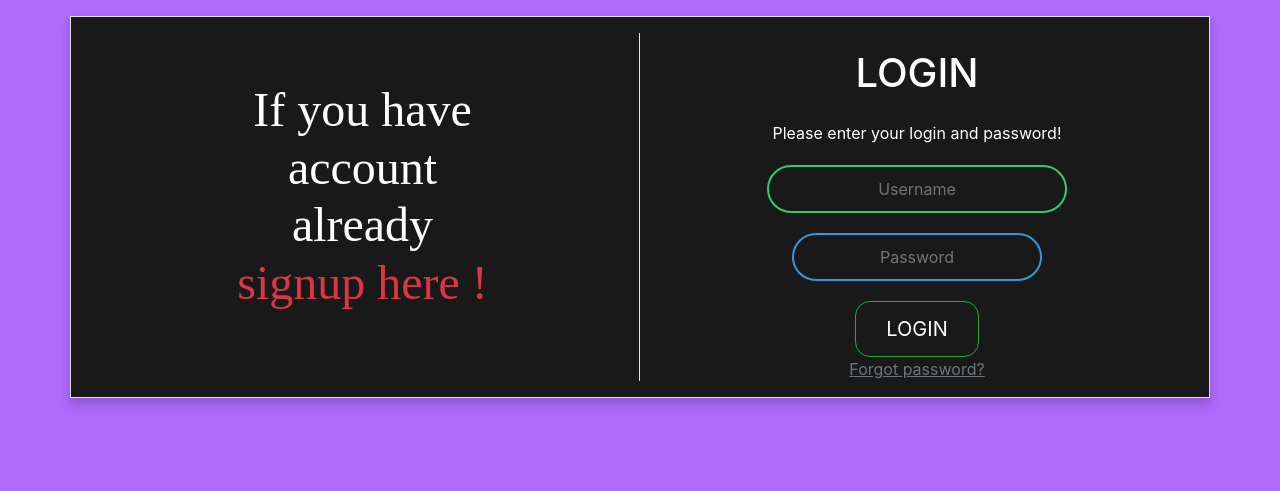
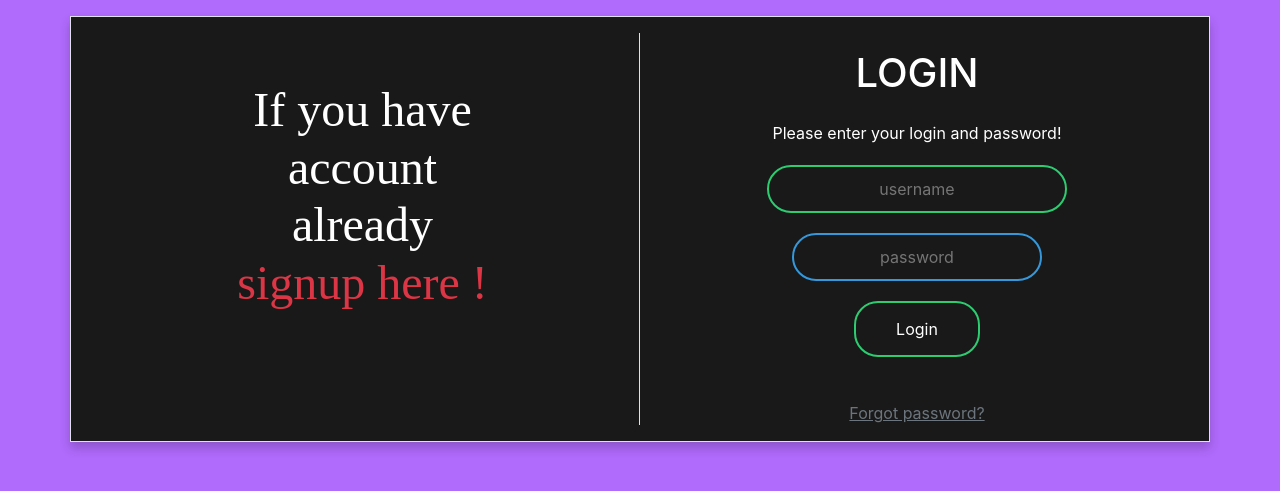
Before and after one commit to Aman16-ai/FRNZ_Zone, a Django app: page /login in a window 1280 px wide. Shown: the top 491 px of the page. Run offline with Django 3.2, Linux system fonts and the light colour scheme; some libraries are stand-ins or nearby versions.

Commit message:
added sigin page code

```diff
--- a/Frnz_Accounts/urls.py
+++ b/Frnz_Accounts/urls.py
@@ -9,5 +9,6 @@ urlpatterns = [
     path('register',views.register,name="register"),
     path('handleSignup',views.handleSignup,name="handleSignup"),
     path('login',views.login,name="login"),
+    path('handelSignin',views.handlesignin,name="handelLogin"),
 
 ]
--- a/Frnz_Accounts/views.py
+++ b/Frnz_Accounts/views.py
@@ -54,4 +54,6 @@ def handlesignin(request):
         if user is not None :
             login(request, user)
             print(user)
-        return redirect('/')
+            return redirect('/')
+        else:
+            return HttpResponse("Something went wrong")
--- a/templates/signin.html
+++ b/templates/signin.html
@@ -60,13 +60,13 @@
         </div>
         <div class="col-md-8 col-lg-6 col-xl-6 ">
           <div class="card border-0">
-            <form onsubmit="event.preventDefault()" class="box text-white">
+            <form action="/handelSignin" method="post" class="box text-white">
+                {% csrf_token %}
               <h1 class="text-white py-3">Login</h1>
               <p class="text-white">Please enter your login and password!</p>
-              <input type="text" name="" placeholder="Username" autofocus />
-              <input type="password" name="" placeholder="Password" autofocus />
-              <!-- <input type="submit" name="" value="Login" href="#" /> -->
-              <button type="button" class="btn btn-lg btn-outline-success text-white" style="width:124px;height:56px ; border-radius: 15px;">LOGIN</button>
+              <input type="text" name="" placeholder="username" autofocus />
+              <input type="password" name="" placeholder="password" autofocus />
+              <input type="submit" name="" value="Login" href="#" />
               <br>
               <a class="forgot text-muted" href="#">Forgot password?</a>
               <!-- <div class="col-md-12">
```
Also changed, not shown: db.sqlite3.
